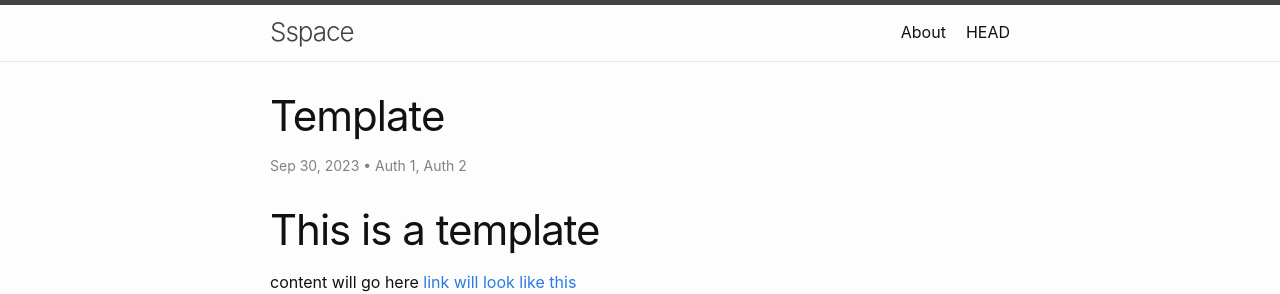
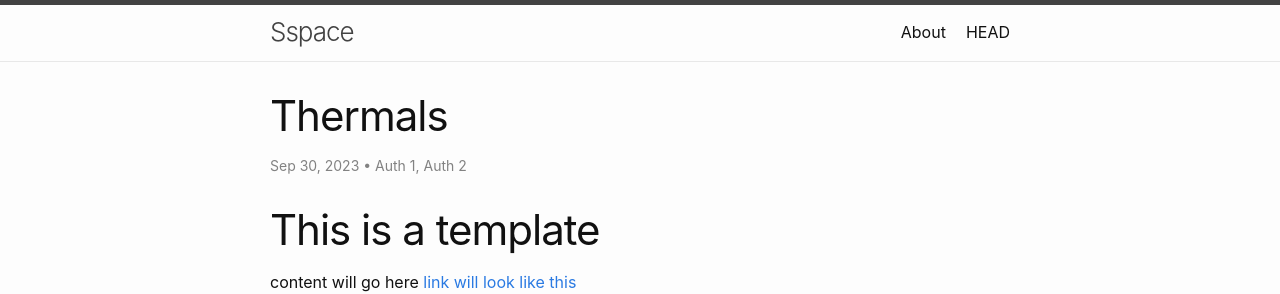
Before and after one commit to sspaceiist/sspaceiist.github.io, a Jekyll site: the page built from _posts/2023-09-30-thermals.md, in a window 1280 px wide. Shown: the top 294 px of the page. Built offline with Jekyll 4.4.1, drawn with Linux system fonts in a browser that asks for light colours.

```diff
--- a/_posts/2023-09-30-thermals.md
+++ b/_posts/2023-09-30-thermals.md
@@ -1,6 +1,6 @@
 ---
 layout: post
-title: "Template"
+title: "Thermals"
 categories: induction
 author:
 - Auth 1
```
Also changed, not shown: _posts/2023-09-30-cdh.md (+2 -0 lines), 7 other files.
